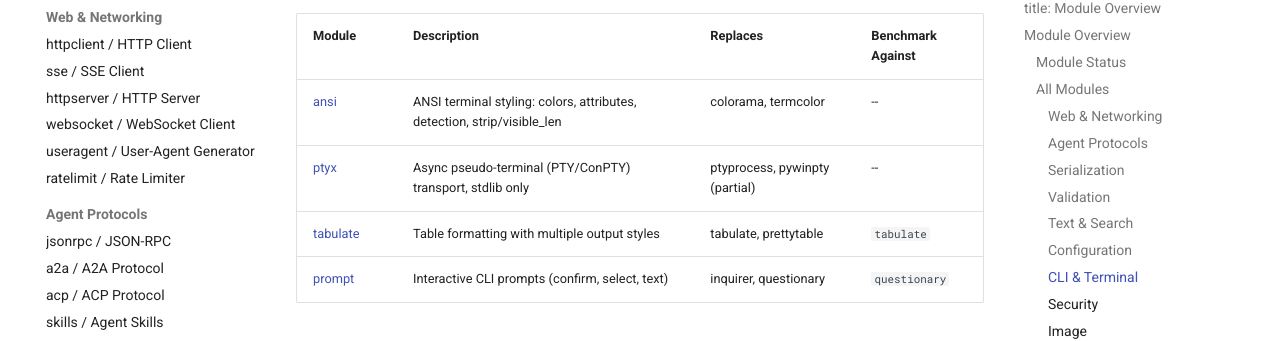
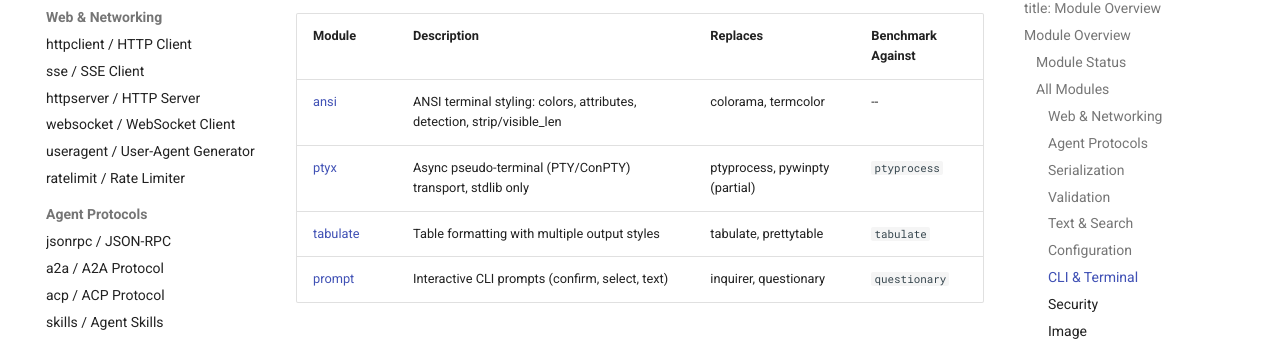
Before and after one commit to Oaklight/zerodep, an MkDocs documentation site: the page built from docs/modules/index.md, in a window 1280 px wide and 900 px high, scrolled down 5956 px. Shown: the part 100-441 px from the top of the window. Built offline with MkDocs 1.6.1 and Material for MkDocs 9.7.7, drawn with Linux system fonts in a browser that asks for light colours; comment, search, counter and statistics services are not loaded.

Commit message:
docs(index): record the ptyx benchmark reference (#279)

```diff
--- a/docs/modules/index.md
+++ b/docs/modules/index.md
@@ -131,7 +131,7 @@
 | Module | Description | Replaces | Benchmark Against |
 |--------|-------------|----------|-------------------|
 | [ansi](ansi.md) | ANSI terminal styling: colors, attributes, detection, strip/visible_len | colorama, termcolor | -- |
-| [ptyx](ptyx.md) | Async pseudo-terminal (PTY/ConPTY) transport, stdlib only | ptyprocess, pywinpty (partial) | -- |
+| [ptyx](ptyx.md) | Async pseudo-terminal (PTY/ConPTY) transport, stdlib only | ptyprocess, pywinpty (partial) | `ptyprocess` |
 | [tabulate](tabulate.md) | Table formatting with multiple output styles | tabulate, prettytable | `tabulate` |
 | [prompt](prompt.md) | Interactive CLI prompts (confirm, select, text) | inquirer, questionary | `questionary` |
 
```
